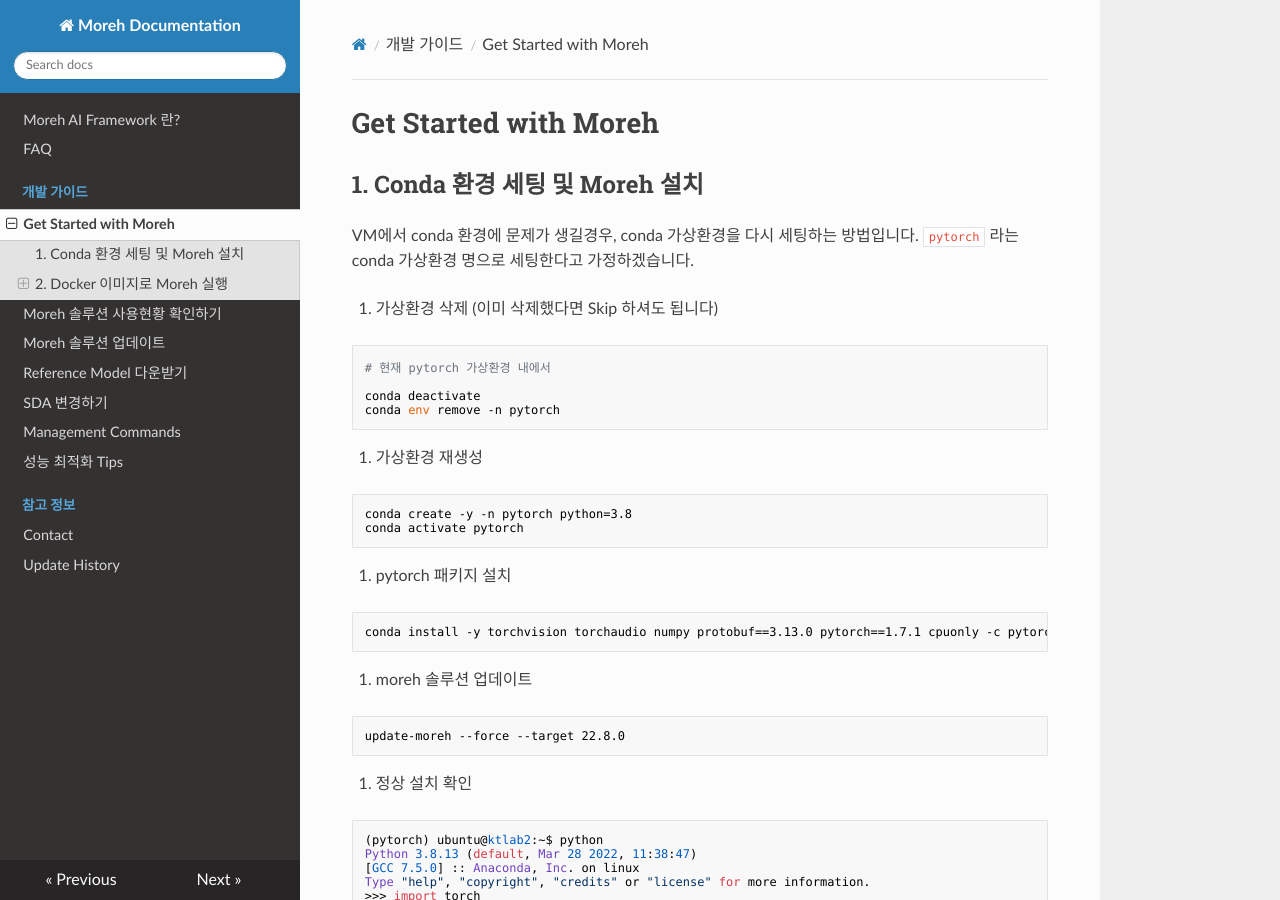
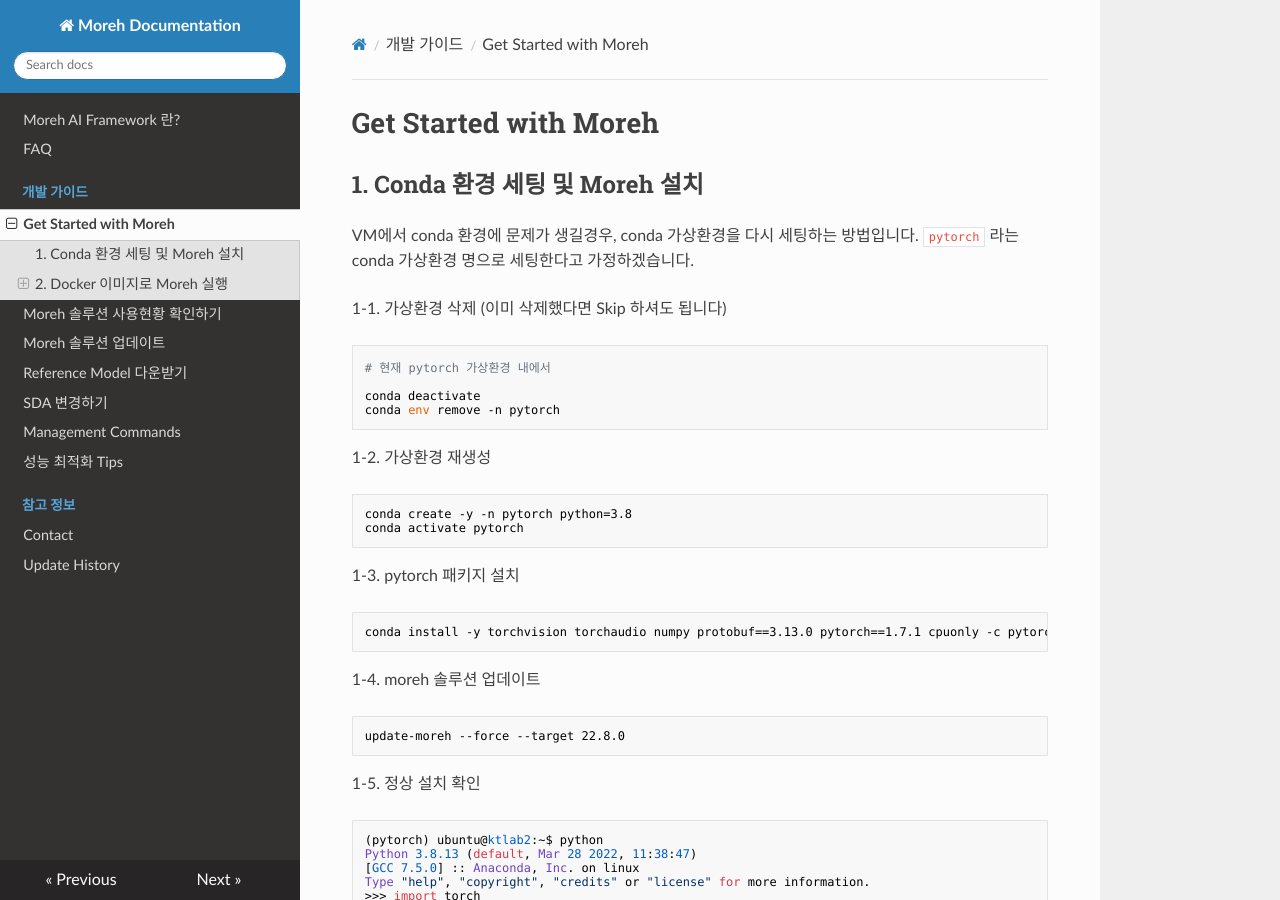
Before and after one commit to johyun1001/moreh-docs-public, an MkDocs documentation site: the page built from docs/개발 가이드/Get Started with Moreh.md, in a window 1280 px wide and 900 px high. Built offline with MkDocs 1.6.1, drawn with Linux system fonts in a browser that asks for light colours; nearby versions of some CDN libraries.

Commit message:
numbering

````diff
--- a/docs/개발 가이드/Get Started with Moreh.md
+++ b/docs/개발 가이드/Get Started with Moreh.md
@@ -4,7 +4,7 @@
 
 VM에서 conda 환경에 문제가 생길경우, conda 가상환경을 다시 세팅하는 방법입니다. `pytorch` 라는 conda 가상환경 명으로 세팅한다고 가정하겠습니다.
 
-1. 가상환경 삭제 (이미 삭제했다면 Skip 하셔도 됩니다)
+1-1. 가상환경 삭제 (이미 삭제했다면 Skip 하셔도 됩니다)
 
 ```bash
 # 현재 pytorch 가상환경 내에서
@@ -13,26 +13,26 @@ conda deactivate
 conda env remove -n pytorch
 ```
 
-2. 가상환경 재생성
+1-2. 가상환경 재생성
 
 ```bash
 conda create -y -n pytorch python=3.8
 conda activate pytorch
 ```
 
-3. pytorch 패키지 설치
+1-3. pytorch 패키지 설치
 
 ```bash
 conda install -y torchvision torchaudio numpy protobuf==3.13.0 pytorch==1.7.1 cpuonly -c pytorch
 ```
 
-4. moreh 솔루션 업데이트
+1-4. moreh 솔루션 업데이트
 
 ```bash
 update-moreh --force --target 22.8.0
 ```
 
-5. 정상 설치 확인
+1-5. 정상 설치 확인
 
 ```jsx
 (pytorch) ubuntu@ktlab2:~$ python
````
